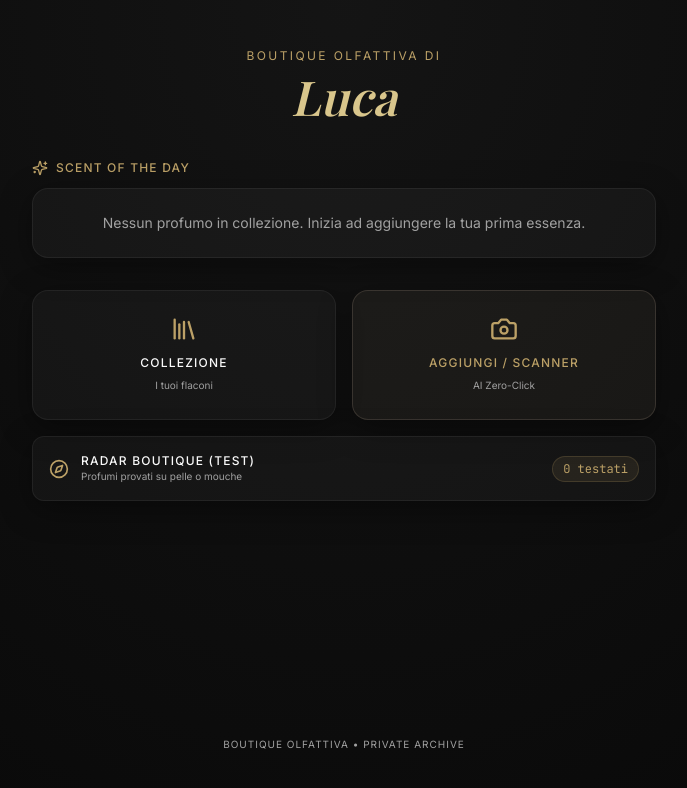
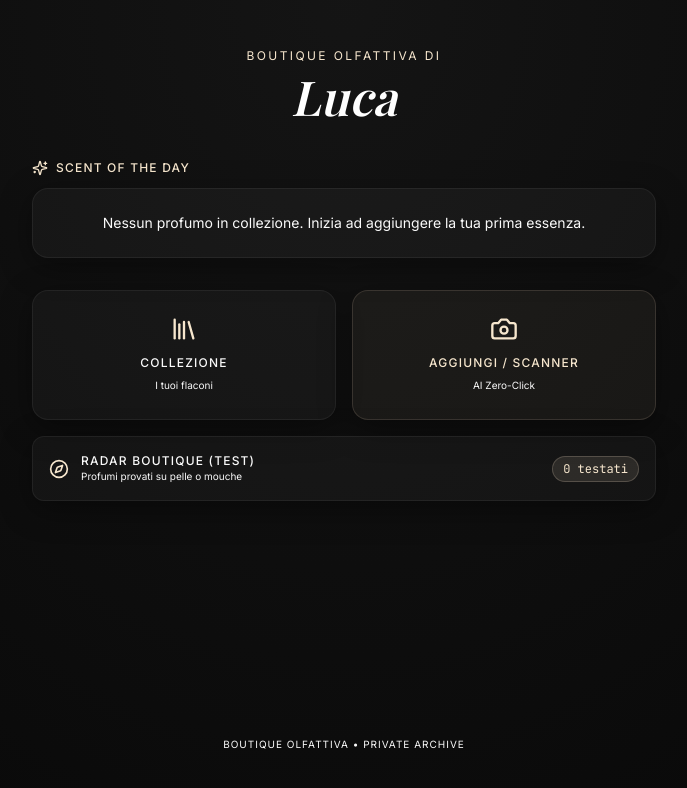
Before and after one commit to guj80/boutique_olfattiva, a Next.js app: page / in a window 1280 px wide. Shown: the top 788 px of the page, without its empty margins (296-983 px from the left). Built offline with nearby package versions, Linux system fonts and the light colour scheme; no server answers; the database is empty.

Commit message:
Update tailwind.config.ts

```diff
--- a/tailwind.config.ts
+++ b/tailwind.config.ts
@@ -1,7 +1,6 @@
 import type { Config } from 'tailwindcss';
 
 const config: Config = {
-  darkMode: ['class'],
   content: [
     './pages/**/*.{js,ts,jsx,tsx,mdx}',
     './components/**/*.{js,ts,jsx,tsx,mdx}',
@@ -9,86 +8,23 @@ const config: Config = {
   ],
   theme: {
     extend: {
+      colors: {
+        background: 'hsl(0 0% 4%)',
+        foreground: 'hsl(0 0% 98%)',
+        gold: {
+          DEFAULT: '#F7E7CE', /* Champagne Puro */
+          light: '#FFFFFF',
+          dark: '#C5A059',
+        },
+        border: 'hsl(0 0% 15%)',
+      },
       fontFamily: {
-        serif: ['var(--font-playfair)', 'Georgia', 'serif'],
-        sans: ['var(--font-inter)', 'system-ui', 'sans-serif'],
+        serif: ['var(--font-playfair)', 'serif'],
+        sans: ['var(--font-inter)', 'sans-serif'],
         mono: ['var(--font-jetbrains)', 'monospace'],
-      },
-      backgroundImage: {
-        'gradient-radial': 'radial-gradient(var(--tw-gradient-stops))',
-        'gradient-conic':
-          'conic-gradient(from 180deg at 50% 50%, var(--tw-gradient-stops))',
-        'gold-gradient':
-          'linear-gradient(135deg, hsl(45 50% 70%), hsl(41 39% 57%), hsl(38 35% 40%))',
-      },
-      borderRadius: {
-        lg: 'var(--radius)',
-        md: 'calc(var(--radius) - 2px)',
-        sm: 'calc(var(--radius) - 4px)',
-      },
-      colors: {
-        background: 'hsl(var(--background))',
-        foreground: 'hsl(var(--foreground))',
-        card: {
-          DEFAULT: 'hsl(var(--card))',
-          foreground: 'hsl(var(--card-foreground))',
-        },
-        popover: {
-          DEFAULT: 'hsl(var(--popover))',
-          foreground: 'hsl(var(--popover-foreground))',
-        },
-        primary: {
-          DEFAULT: 'hsl(var(--primary))',
-          foreground: 'hsl(var(--primary-foreground))',
-        },
-        secondary: {
-          DEFAULT: 'hsl(var(--secondary))',
-          foreground: 'hsl(var(--secondary-foreground))',
-        },
-        muted: {
-          DEFAULT: 'hsl(var(--muted))',
-          foreground: 'hsl(var(--muted-foreground))',
-        },
-        accent: {
-          DEFAULT: 'hsl(var(--accent))',
-          foreground: 'hsl(var(--accent-foreground))',
-        },
-        destructive: {
-          DEFAULT: 'hsl(var(--destructive))',
-          foreground: 'hsl(var(--destructive-foreground))',
-        },
-        border: 'hsl(var(--border))',
-        input: 'hsl(var(--input))',
-        ring: 'hsl(var(--ring))',
-        gold: {
-          DEFAULT: 'hsl(41 39% 57%)',
-          light: 'hsl(45 50% 70%)',
-          dark: 'hsl(38 35% 40%)',
-        },
-        chart: {
-          '1': 'hsl(var(--chart-1))',
-          '2': 'hsl(var(--chart-2))',
-          '3': 'hsl(var(--chart-3))',
-          '4': 'hsl(var(--chart-4))',
-          '5': 'hsl(var(--chart-5))',
-        },
-      },
-      keyframes: {
-        'accordion-down': {
-          from: { height: '0' },
-          to: { height: 'var(--radix-accordion-content-height)' },
-        },
-        'accordion-up': {
-          from: { height: 'var(--radix-accordion-content-height)' },
-          to: { height: '0' },
-        },
-      },
-      animation: {
-        'accordion-down': 'accordion-down 0.2s ease-out',
-        'accordion-up': 'accordion-up 0.2s ease-out',
-      },
+      }
     },
   },
-  plugins: [require('tailwindcss-animate')],
+  plugins: [],
 };
 export default config;
```
